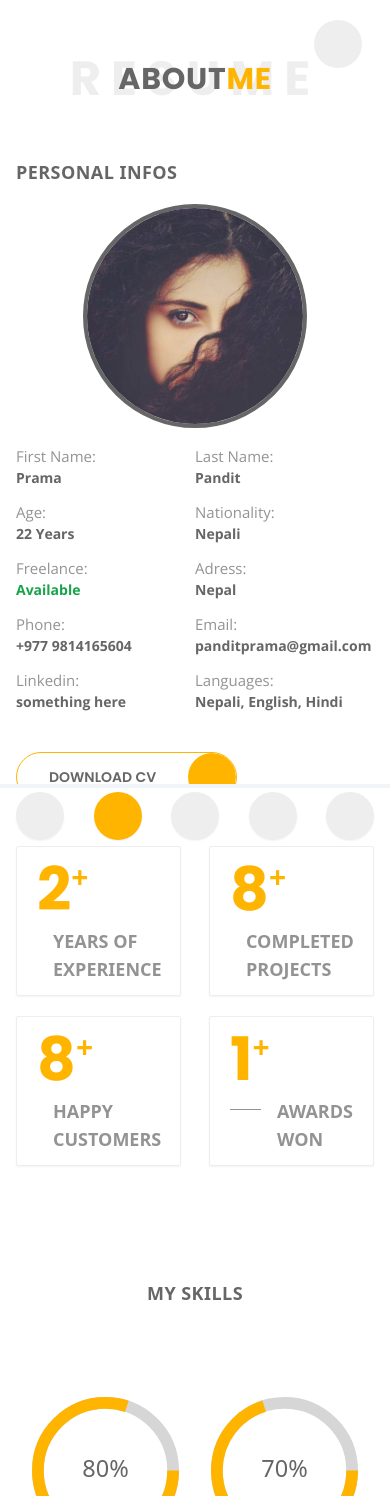
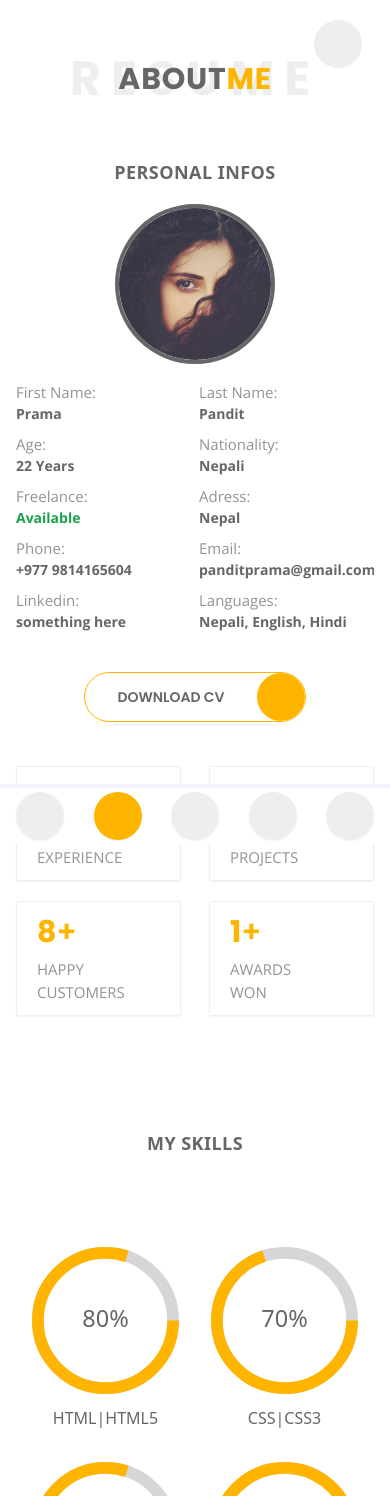
Before and after one commit to prama12/Portfolio-next, a Next.js app: page /about in a window 390 px wide. Shown: the top 1496 px of the page. Built offline with nearby package versions, Linux system fonts and the light colour scheme.

Commit message:
adding about us

```diff
--- a/components/about/PersonalInfo.jsx
+++ b/components/about/PersonalInfo.jsx
@@ -28,11 +28,11 @@ const PersonalInfo = () => {
       <div className="w-full ">
         <div className=" grid gap-5 mdd:grid-cols-2">
           <div className=" flex flex-col gap-4">
-            <div>
+            <div className="text-center sm:text-start">
               <Header title="Personal Infos" />
             </div>
             <div className="flex sm:hidden w-full items-center justify-center">
-              <div className="w-56 border-4 border-primary-dark dark:border-gray-600 relative h-56 rounded-full overflow-hidden">
+              <div className="w-40 h-40 xsm:w-56 xsm:h-56 border-4 border-primary-dark dark:border-gray-600 relative  rounded-full overflow-hidden">
                 <Image
                   src="/static/images/profile.jpg"
                   layout="fill"
@@ -42,11 +42,12 @@ const PersonalInfo = () => {
                 />
               </div>
             </div>
-            <div className="grid grid-cols-2 gap-y-3">
+            <div className="w-full  flex sm:justify-start justify-center">
+              <div className="grid grid-cols-2 gap-2 xsm:gap-3">
                 {Object.keys(about).map((key, index) => {
                   return (
                     <div
-                    className=" w-full  sm:gap-3  mdd:gap-0 lg:gap-3 font-OpenSans text-[15px] leading-[24px] overflow-auto flex flex-col sm:flex-row mdd:flex-col lg:flex-row "
+                      className=" w-full sm:gap-3  mdd:gap-0 lg:gap-3 font-OpenSans text-[15px] leading-[24px] overflow-auto flex flex-col sm:flex-row mdd:flex-col lg:flex-row "
                       key={index}
                     >
                       <span className="opacity-70 text-primary-dark dark:text-primary-light capitalize">
@@ -62,7 +63,9 @@ const PersonalInfo = () => {
                   );
                 })}
               </div>
-            <div className=" col-span-2 text-sm md:text-base my-6 ">
+            </div>
+
+            <div className=" w-full  text-sm md:text-base my-6 ">
               <a href="/static/files/Prama-Pandit-cv.pdf" download={"Prama-CV"}>
                 <Button text="Download CV" icon={<DownloadIcon />} />
               </a>
--- a/components/commen/Button.jsx
+++ b/components/commen/Button.jsx
@@ -1,23 +1,38 @@
-import { useState } from "react"
-import Link from "next/link"
+import { useState } from "react";
+import Link from "next/link";
 
-const Button = ({ text, icon, func = () => { } }) => {
-    const [hovereffect, setHovereffect] = useState(false)
+const Button = ({ text, icon, func = () => {} }) => {
+  const [hovereffect, setHovereffect] = useState(false);
   return (
-        <button onClick={() => func()} onMouseEnter={() => setHovereffect(true)} onMouseLeave={() => setHovereffect(false)} className=' cursor-pointer rounded-full border border-primary-yellow font-Poppins font-semibold flex  items-center overflow-hidden  relative'>
-            <div className={`${hovereffect ? " text-white" : " text-primary-dark dark:text-primary-light"} animation px-8 py-3  z-10 text-center rounded-full`}>
+    <>
+      <div className="w-full flex sm:justify-start justify-center">
+        <button
+          onClick={() => func()}
+          onMouseEnter={() => setHovereffect(true)}
+          onMouseLeave={() => setHovereffect(false)}
+          className=" cursor-pointer rounded-full border border-primary-yellow font-Poppins font-semibold flex  items-center overflow-hidden  relative"
+        >
+          <div
+            className={`${
+              hovereffect
+                ? " text-white"
+                : " text-primary-dark dark:text-primary-light"
+            } animation px-8 py-3  z-10 text-center rounded-full`}
+          >
             {text?.toUpperCase()}
           </div>
           <div className=" z-10 w-12 h-12 rounded-full bg-primary-yellow  flex justify-center items-center">
-                <div className="text-3xl text-white ">
-                    {icon}
+            <div className="text-3xl text-white ">{icon}</div>
           </div>
+          <div
+            className={`absolute ${
+              hovereffect ? "w-full" : " w-0"
+            } right-4 animation bg-primary-yellow h-full top-0`}
+          ></div>
+        </button>
       </div>
-            <div className={`absolute ${hovereffect ? "w-full" : " w-0"} right-4 animation bg-primary-yellow h-full top-0`}>
+    </>
+  );
+};
 
-            </div>
-        </button>
-    )
-}
-
-export default Button
+export default Button;
--- a/components/commen/Card.jsx
+++ b/components/commen/Card.jsx
@@ -1,16 +1,18 @@
 const Card = ({ number, title }) => {
   return (
     <div className=" w-full  bg-transparent flex flex-col border dark:border-primary-dark border-primary-light  shadow-sm rounded-sm gap-2 px-5 py-3 ">
-      <div className=" flex items-start">
-        <div className=" text-6xl text-primary-yellow font-bold font-Poppins">
+      <div className=" flex items-start  text-primary-yellow">
+        <div className=" text-3xl sm:text-5xl mdd:text-6xl font-bold font-Poppins">
           {number}
         </div>
-        <div className=" font-semibold text-primary-yellow text-3xl">+</div>
+        <div className=" font-semibold text-3xl font-Poppins sm:text-5xl mdd:text-6xl">
+          +
+        </div>
       </div>
 
       <div className="flex gap-4 items-start">
-        <div className=" w-10 h-[1px] opacity-70 mt-3 bg-primary-dark dark:bg-primary-light"></div>
-        <div className=" text-lg font-bold uppercase opacity-70 text-primary-dark dark:text-primary-light ">
+        <div className=" hidden sm:flex w-10 h-[1px] opacity-70 mt-3 bg-primary-dark dark:bg-primary-light"></div>
+        <div className=" font-OpenSans sm:text-lg text-[15px] uppercase opacity-70 text-primary-dark dark:text-primary-light ">
           {title}
         </div>
       </div>
--- a/components/commen/Cart.jsx
+++ /dev/null
@@ -1,7 +0,0 @@
-import React from "react";
-
-const Cart = () => {
-  return <>cart</>;
-};
-
-export default Cart;
--- a/components/contact/Contact.jsx
+++ b/components/contact/Contact.jsx
@@ -7,8 +7,8 @@ import AnimateLayout from "../layout/AnimateLayout";
 const Contact = () => {
   return (
     <AnimateLayout>
-      <div className=" h-full pb-20 background-dark animation">
-        <div className=" max-w-6xl mx-auto w-padding ">
+      <div className="w-padding max-w h-full py-20 background-dark animation">
+        <div className="w-[1150px] mx-auto  ">
           <div className=" py-8  ">
             <Title
               firstdata="get in"
--- a/components/data/about.js
+++ b/components/data/about.js
@@ -8,7 +8,6 @@ const about = {
   phone: "+977 9814165604",
   email: "panditprama@gmail.com",
   linkedin: "something here",
-
   languages: "Nepali, English, Hindi",
 };
 export default about;
```
Lines whose indentation alone changed are shown as unchanged.
